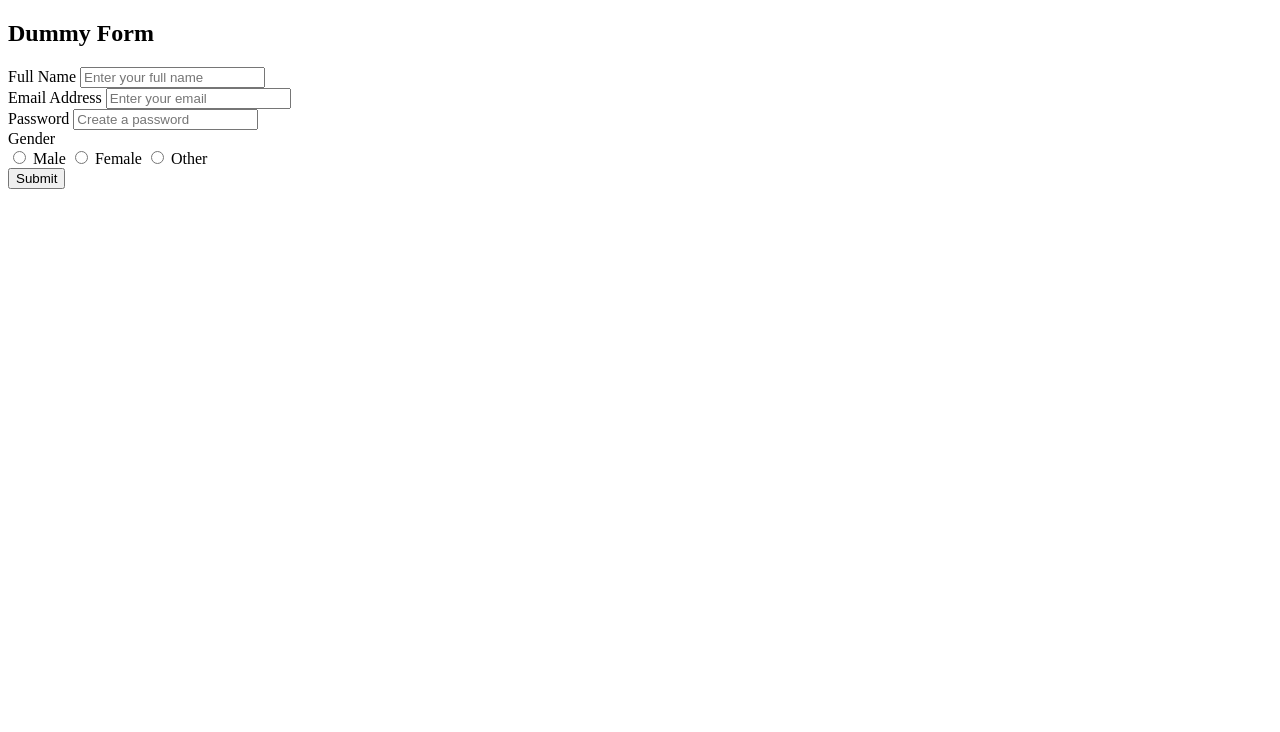
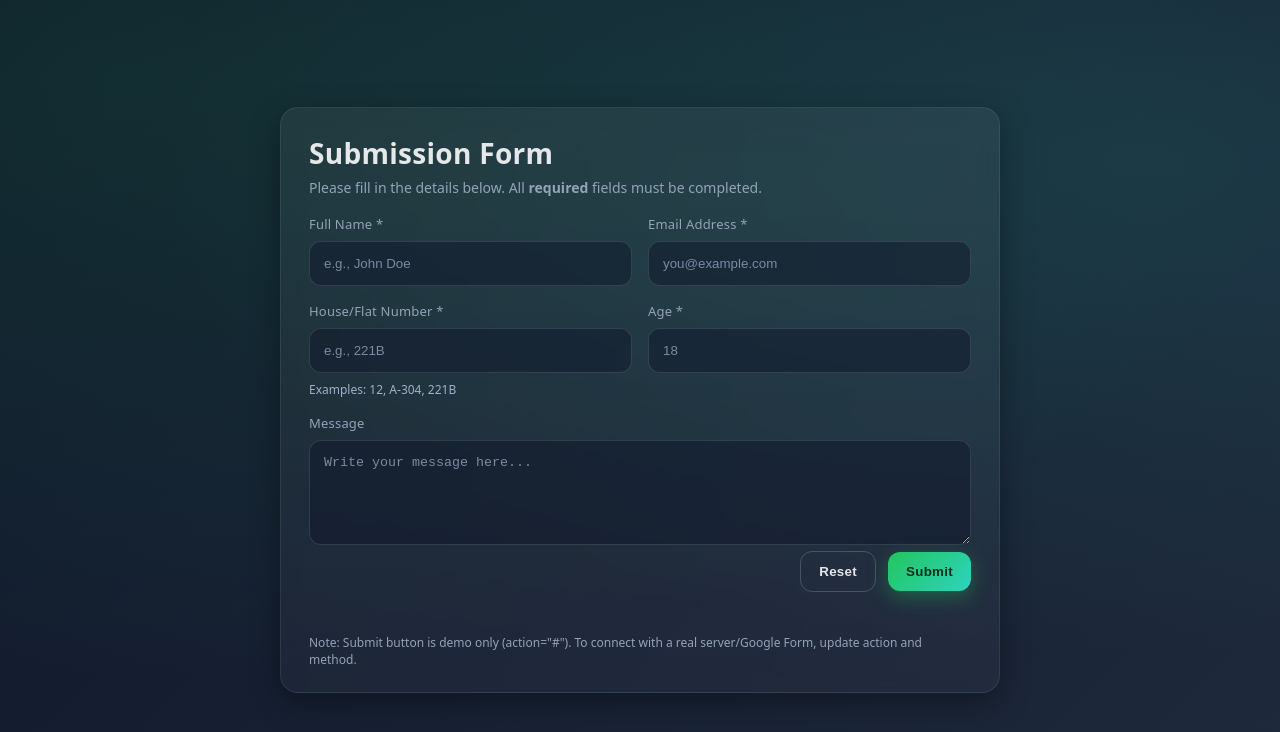
Before and after one commit to Rabbi-Raspreet-Kaur/A-Demo-Form, a plain HTML site: page index.html in a window 1280 px wide. Drawn offline with Linux system fonts and the light colour scheme.

Commit message:
making changes to this form

```diff
--- a/index.html
+++ b/index.html
@@ -1,43 +1,179 @@
 <!DOCTYPE html>
 <html lang="en">
 <head>
-  <meta charset="UTF-8">
-  <meta name="viewport" content="width=device-width, initial-scale=1">
-  <title>Dummy Form</title>
-  <link rel="stylesheet" href="styles.css">
+  <meta charset="UTF-8" />
+  <meta name="viewport" content="width=device-width, initial-scale=1" />
+  <title>Submission Form</title>
+  <style>
+    :root{
+      --bg1:#0f172a;
+      --bg2:#1e293b;
+      --card:#0b1224cc;
+      --accent:#22c55e;
+      --accent-2:#2dd4bf;
+      --text:#e5e7eb;
+      --muted:#94a3b8;
+      --danger:#ef4444;
+      --shadow: 0 10px 30px rgba(0,0,0,.35);
+      --radius: 18px;
+    }
+
+    * { box-sizing: border-box; }
+    html,body{ height:100%; }
+    body{
+      margin:0;
+      font-family: system-ui, -apple-system, Segoe UI, Roboto, Helvetica, Arial, sans-serif;
+      color:var(--text);
+      background: radial-gradient(1200px 600px at 10% 10%, rgba(34,197,94,.12), transparent),
+                  radial-gradient(1000px 500px at 90% 20%, rgba(45,212,191,.12), transparent),
+                  linear-gradient(135deg, var(--bg1), var(--bg2));
+      display:grid; place-items:center; padding:24px;
+    }
+
+    .card{
+      width:min(720px, 100%);
+      background: linear-gradient(180deg, rgba(255,255,255,.06), rgba(255,255,255,.03));
+      backdrop-filter: blur(10px);
+      border:1px solid rgba(255,255,255,.08);
+      border-radius: var(--radius);
+      box-shadow: var(--shadow);
+      overflow:hidden;
+      animation: floatIn .6s ease-out both;
+    }
+    @keyframes floatIn { from{ transform: translateY(10px); opacity:0 } to{ transform: translateY(0); opacity:1 } }
+
+    .header{
+      padding: 26px 28px 10px;
+    }
+    .headline{
+      margin:0 0 6px; font-size: clamp(20px, 3.5vw, 28px); font-weight: 800; letter-spacing:.3px;
+    }
+    .sub{
+      margin:0; color:var(--muted); font-size: 14px;
+    }
+
+    form{ padding: 8px 28px 28px; }
+
+    .grid{
+      display:grid; gap:16px;
+      grid-template-columns: 1fr 1fr;
+    }
+    .grid-1{ grid-column: 1 / -1; }
+
+    .field{
+      display:flex; flex-direction:column; gap:8px;
+    }
+
+    label{
+      font-size: 13px; color: var(--muted); letter-spacing:.2px;
+    }
+
+    input, textarea{
+      width:100%;
+      padding:14px 14px;
+      border-radius: 12px;
+      border:1px solid rgba(255,255,255,.12);
+      background: rgba(15,23,42,.5);
+      color:var(--text);
+      outline:none;
+      transition: border-color .2s, box-shadow .2s, background .2s;
+    }
+
+    input::placeholder, textarea::placeholder{ color: #7c8aa2; }
+
+    input:focus, textarea:focus{
+      border-color: color-mix(in sRGB, var(--accent) 60%, white 0%);
+      box-shadow: 0 0 0 4px rgba(34,197,94,.15);
+      background: rgba(15,23,42,.7);
+    }
+
+    .hint{ font-size:12px; color:#9fb1c8; }
+
+    .actions{ display:flex; gap:12px; align-items:center; justify-content:flex-end; margin-top: 6px; }
+
+    .btn{
+      border:0; cursor:pointer; padding:12px 18px; border-radius: 12px;
+      font-weight: 700; letter-spacing:.3px;
+      background: linear-gradient(135deg, var(--accent), var(--accent-2));
+      color:#052e1b; box-shadow: 0 6px 20px rgba(34,197,94,.35);
+      transition: transform .06s ease, box-shadow .2s ease;
+    }
+    .btn:hover{ transform: translateY(-2px); box-shadow: 0 10px 26px rgba(34,197,94,.45); }
+    .btn:active{ transform: translateY(0); box-shadow: 0 6px 20px rgba(34,197,94,.35); }
+
+    .btn-outline{
+      background: transparent; color: var(--text);
+      border:1px solid rgba(255,255,255,.18);
+      box-shadow:none; font-weight:600;
+    }
+    .btn-outline:hover{ border-color: rgba(255,255,255,.3); }
+
+    @media (max-width: 700px){ .grid{ grid-template-columns: 1fr; } }
+
+    input:required:user-invalid, textarea:required:user-invalid{
+      border-color: var(--danger); box-shadow: 0 0 0 4px rgba(239,68,68,.15);
+    }
+
+    footer{
+      padding: 14px 28px 24px; color: var(--muted); font-size: 12px;
+    }
+  </style>
 </head>
 <body>
-  <div class="form-container">
-    <h2>Dummy Form</h2>
-    <form action="#" method="post">
-      <div class="form-group">
-        <label for="name">Full Name</label>
-        <input type="text" id="name" name="name" placeholder="Enter your full name" required>
-      </div>
+  <main class="card" role="region" aria-labelledby="formTitle">
+    <div class="header">
+      <h1 class="headline" id="formTitle">Submission Form</h1>
+      <p class="sub">Please fill in the details below. All <strong>required</strong> fields must be completed.</p>
+    </div>
 
-      <div class="form-group">
-        <label for="email">Email Address</label>
-        <input type="email" id="email" name="email" placeholder="Enter your email" required>
-      </div>
+    <form action="#" method="post" novalidate>
+      <div class="grid">
+        <!-- Name -->
+        <div class="field">
+          <label for="name">Full Name *</label>
+          <input id="name" name="name" type="text" placeholder="e.g., John Doe" autocomplete="name" required
+                 pattern="^[A-Za-zÀ-ž\s'.-]{2,}$"
+                 title="Only letters, spaces, and .' - characters allowed" />
+        </div>
 
-      <div class="form-group">
-        <label for="password">Password</label>
-        <input type="password" id="password" name="password" placeholder="Create a password" required>
-      </div>
+        <!-- Email -->
+        <div class="field">
+          <label for="email">Email Address *</label>
+          <input id="email" name="email" type="email" placeholder="you@example.com" autocomplete="email" required />
+        </div>
 
-      <div class="form-group">
-        <label>Gender</label>
-        <div class="radio-group">
-          <label><input type="radio" name="gender" value="male"> Male</label>
-          <label><input type="radio" name="gender" value="female"> Female</label>
-          <label><input type="radio" name="gender" value="other"> Other</label>
+        <!-- House No. -->
+        <div class="field">
+          <label for="house">House/Flat Number *</label>
+          <input id="house" name="house" type="text" placeholder="e.g., 221B" required
+                 pattern="^[A-Za-z0-9\-\/\s]{1,12}$" title="1–12 characters, numbers, - / and spaces allowed" />
+          <span class="hint">Examples: 12, A-304, 221B</span>
+        </div>
+
+        <!-- Age -->
+        <div class="field">
+          <label for="age">Age *</label>
+          <input id="age" name="age" type="number" placeholder="18" inputmode="numeric" min="1" max="120" required />
+        </div>
+
+        <!-- Message -->
+        <div class="field grid-1">
+          <label for="message">Message</label>
+          <textarea id="message" name="message" rows="5" placeholder="Write your message here..."></textarea>
         </div>
       </div>
 
-      <div class="form-group">
-        <button type="submit">Submit</button>
+      <div class="actions">
+        <button type="reset" class="btn btn-outline" aria-label="Reset form">Reset</button>
+        <button type="submit" class="btn" aria-label="Submit form">
+          Submit
+        </button>
       </div>
     </form>
-  </div>
+
+    <footer>
+      Note: Submit button is demo only (action="#"). To connect with a real server/Google Form, update action and method.
+    </footer>
+  </main>
 </body>
 </html>
```
